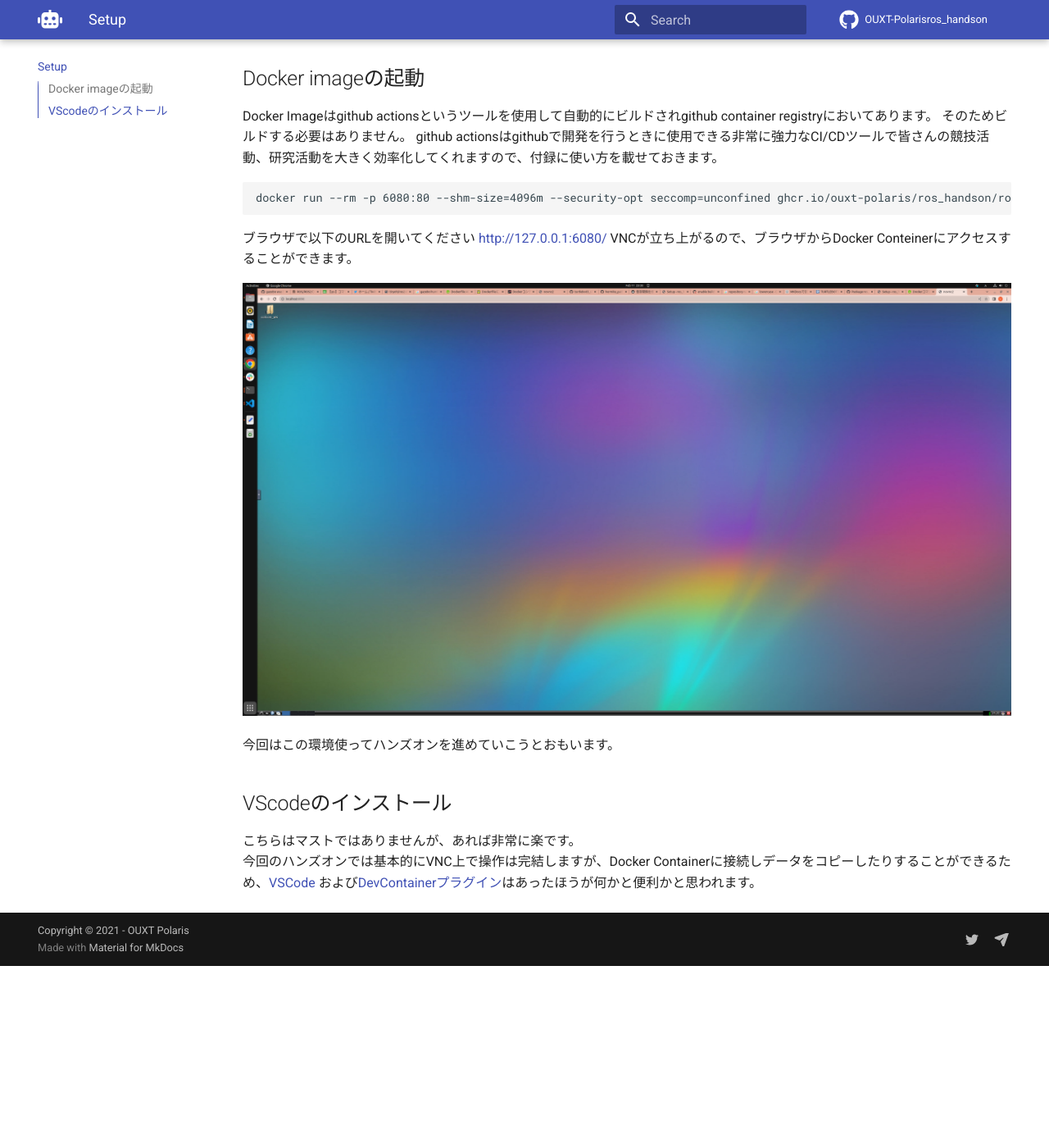
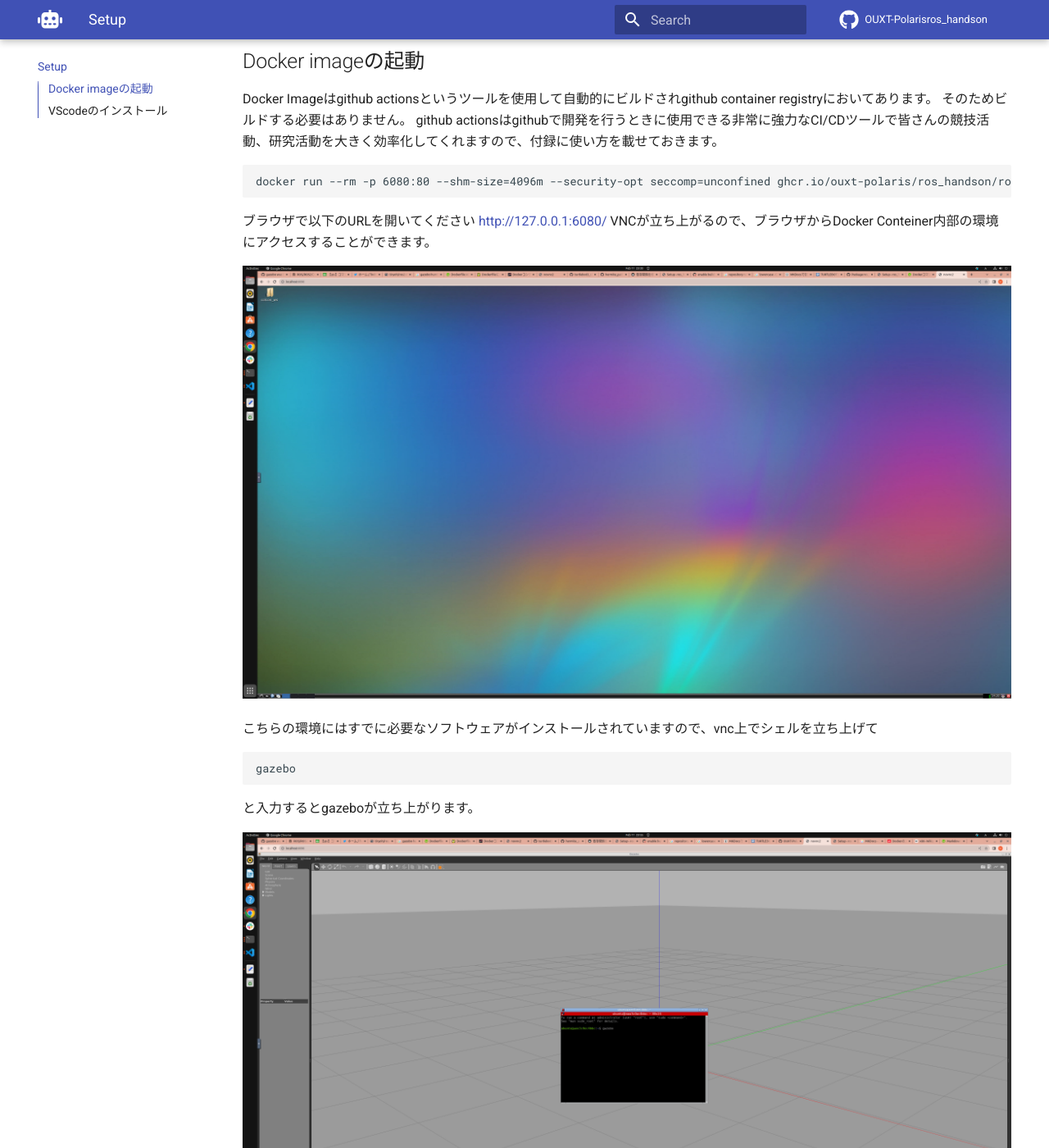
Before and after one commit to OUXT-Polaris/ros_handson, an MkDocs documentation site: the page built from docs/how_to_setup.md, in a window 1280 px wide and 1400 px high, scrolled down 858 px. Shown: the whole window at 82% size. Built offline with MkDocs 1.6.1 and Material for MkDocs 9.7.7, drawn with Linux system fonts in a browser that asks for light colours; comment, search, counter and statistics services are not loaded; before the commit the page ends 2036 px from its top, so only the background shows below that; some of the changed text lies outside the part shown.

Commit message:
add launch_gazebo.png
Signed-off-by: Masaya Kataoka <ms.kataoka@gmail.com>

````diff
--- a/docs/how_to_setup.md
+++ b/docs/how_to_setup.md
@@ -46,9 +45,22 @@ docker run --rm -p 6080:80 --shm-size=4096m --security-opt seccomp=unconfined gh
 ```
 
 ブラウザで以下のURLを開いてください [http://127.0.0.1:6080/](http://127.0.0.1:6080/)
-VNCが立ち上がるので、ブラウザからDocker Conteinerにアクセスすることができます。
+VNCが立ち上がるので、ブラウザからDocker Conteiner内部の環境にアクセスすることができます。
 
 ![Not Found](images/desktop.png)
+
+こちらの環境にはすでに必要なソフトウェアがインストールされていますので、vnc上でシェルを立ち上げて
+
+```bash
+gazebo
+```
+
+と入力するとgazeboが立ち上がります。
+
+![Not Found](images/launch_gazebo.png)
+
+!!! warning
+    円滑な開催のため、ハンズオン会場に来られる前にここまでは必ず動作確認をお願いします。
 
 今回はこの環境使ってハンズオンを進めていこうとおもいます。
 
````
Also changed, not shown: other parts of docs/how_to_setup.md (+0 -1 lines), docs/images/launch_gazebo.png (added).
